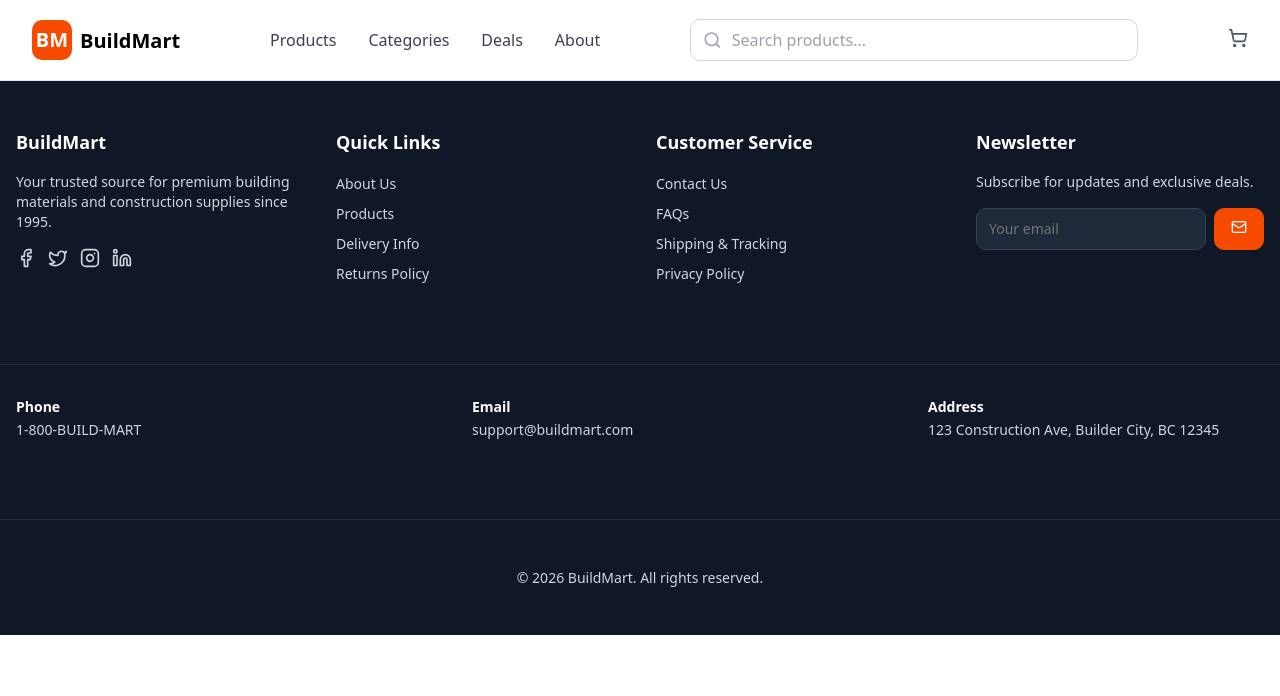
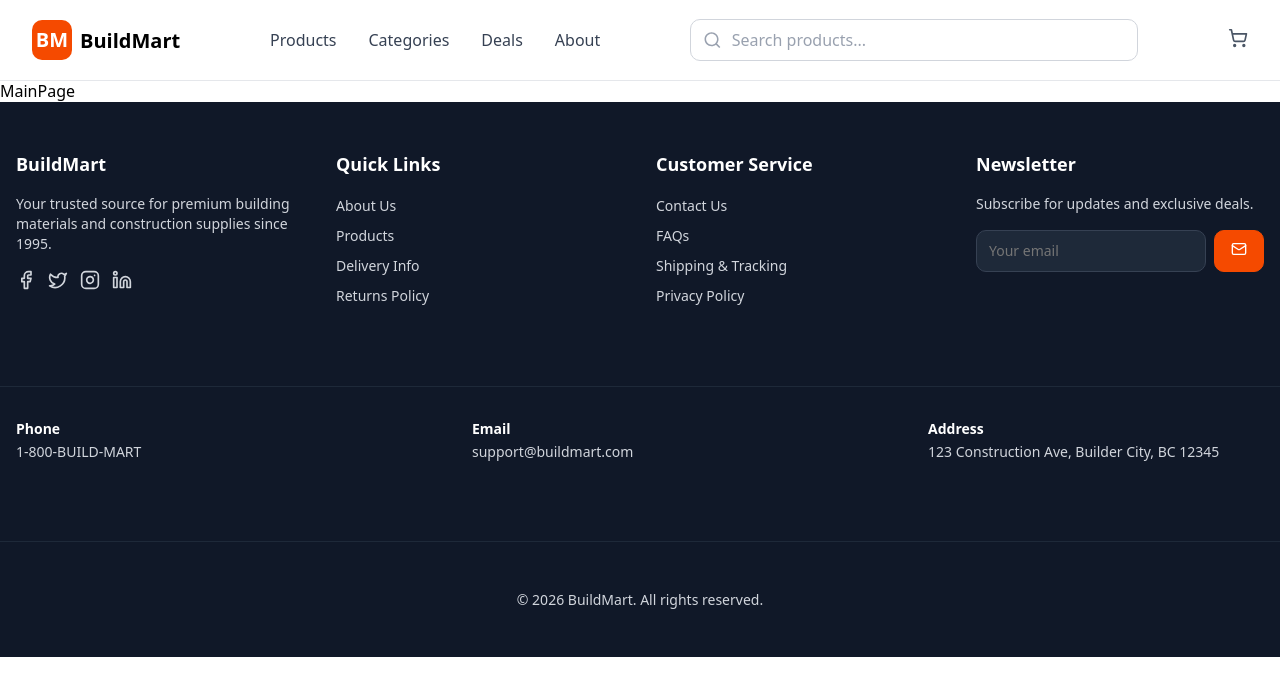
Before and after one commit to hkorrizzz/BuildMart, a React (Vite) app in the folder BuildMart/: page / in a window 1280 px wide. Shown: the top 696 px of the page. Built offline with nearby package versions, Linux system fonts and the light colour scheme.

Commit message:
feat(routing): add React Router navigation to header and footer for main, product and cart pages

```diff
--- a/BuildMart/src/App.jsx
+++ b/BuildMart/src/App.jsx
@@ -3,14 +3,25 @@ import './App.css'
 import { Header } from './components/header/header'
 import { Footer } from './components/footer/footer'
 
+import { BrowserRouter as Router, Routes, Route } from "react-router-dom";
+import { MainPage } from  './pages/MainPage/MainPage'
+import { CartPage } from './pages/CartPage/CartPage'
+import { ProductPage} from './pages/ProductPage/ProductPage'
+
 function App() {
 
   return (
-    <>
+    <Router>
+
      <Header />
+          <Routes>
+            <Route path="/" element={<MainPage />} />
+            <Route path="/product" element={<ProductPage />} />
+            <Route path="/cart" element={<CartPage />} />
+          </Routes>
+     <Footer />
 
-     <Footer />
-    </>
+    </Router>
   )
 }
 
--- a/BuildMart/src/components/footer/footer.jsx
+++ b/BuildMart/src/components/footer/footer.jsx
@@ -3,6 +3,7 @@ import { LuTwitter } from "react-icons/lu";
 import { LuInstagram } from "react-icons/lu";
 import { LuLinkedin } from "react-icons/lu";
 import { LuMail } from "react-icons/lu";
+import { Link } from "react-router-dom";
 import "./footer.css"
 
 export const Footer = () => {
@@ -24,7 +25,10 @@ export const Footer = () => {
                     <h3 class="title-container-1">Quick Links</h3>
                     <ul class = "footer-links">
                         <li><a href="#" class="sub-title">About Us</a></li>
-                        <li><a href="#" class="sub-title">Products</a></li>
+                        <li>
+                            <Link to="/">
+                                <a class="sub-title">Products</a>
+                            </Link></li>
                         <li><a href="#" class="sub-title">Delivery Info</a></li>
                         <li><a href="#" class="sub-title">Returns Policy</a></li>
 
--- a/BuildMart/src/components/header/header.css
+++ b/BuildMart/src/components/header/header.css
@@ -82,11 +82,15 @@
 .input-container:focus-within,  .input-container2:focus-within{
   border: 3px solid var(--color-orange-500);
 }
-
+a {
+  text-decoration: none;
+  color: inherit;
+}
 .logo-section {
   display: flex;
   align-items: center;
   gap: calc(var(--spacing)*2);
+  cursor: pointer ;
 }
 
 .circle {
--- a/BuildMart/src/components/header/header.jsx
+++ b/BuildMart/src/components/header/header.jsx
@@ -2,15 +2,20 @@ import { LuMenu } from "react-icons/lu";
 import { RiSearchLine } from "react-icons/ri";
 import { LuShoppingCart } from "react-icons/lu";
 import { useState, useEffect } from "react";
-
+import { Link } from 'react-router-dom';
 import "./header.css"
 import "../../App.css"
 
 export const Header = () => {
     const [isMenuOpen, setIsMenuOpen] = useState(false);
 
+        const closeMenu = () => {
+          setIsMenuOpen(false);
+        };
+
     useEffect(() => {
         const mediaQuery = window.matchMedia('(min-width: 48rem)');
+
 
         const changeSize = (e) => {
             if (e.matches) {
@@ -41,13 +46,17 @@ export const Header = () => {
     return (
         <header className="header">
             <div className="header-container">
+              <Link to="/">
                 <div className="logo-section">
                     <div className="main-logo">BM</div>
                     <div className="logo">BuildMart</div>
                 </div>
+                </Link>
 
                 <nav className="nav-menu">
-                    <a href="#">Products</a>
+                    <Link to="/">
+                    <a >Products</a>
+                    </Link>
                     <a href="#">Categories</a>
                     <a href="#">Deals</a>
                     <a href="#">About</a>
@@ -60,7 +69,9 @@ export const Header = () => {
 
                 <div className="actions">
                     <RiSearchLine className="cart-icon hide" />
-                    <a href="/"><LuShoppingCart className="cart-icon" /></a>
+                    <Link to="/cart">
+                    <LuShoppingCart className="cart-icon" />
+                    </Link>
                     <LuMenu
                         className="menu-icon hide"
                         onClick={() => setIsMenuOpen(!isMenuOpen)}
@@ -74,7 +85,9 @@ export const Header = () => {
                     <input type="text" placeholder="Search products..." className="input-style2" />
                 </div>
                 <div className="nav-menu2" style={{ flexDirection: "column", gap: "0px" }}>
-                    <a href="#" style={{ padding: "8px 0px" }}>Products</a>
+                    <Link to="/" onClick={closeMenu}>
+                    <a style={{ padding: "8px 0px", display: "block" }}>Products</a>
+                    </Link>
                     <a href="#" style={{ padding: "8px 0px" }}>Categories</a>
                     <a href="#" style={{ padding: "8px 0px" }}>Deals</a>
                     <a href="#" style={{ padding: "8px 0px" }}>About</a>
--- /dev/null
+++ b/BuildMart/src/pages/CartPage/CartPage.jsx
@@ -0,0 +1,5 @@
+export const CartPage = () => {
+    return (
+        <div>CartPage</div>
+    );
+}
--- /dev/null
+++ b/BuildMart/src/pages/MainPage/MainPage.jsx
@@ -0,0 +1,5 @@
+export const MainPage = () => {
+    return (
+        <div>MainPage</div>
+    );
+}
--- /dev/null
+++ b/BuildMart/src/pages/ProductPage/ProductPage.jsx
@@ -0,0 +1,5 @@
+export const ProductPage = () => {
+    return (
+        <div>ProductPage</div>
+    );
+}
```
